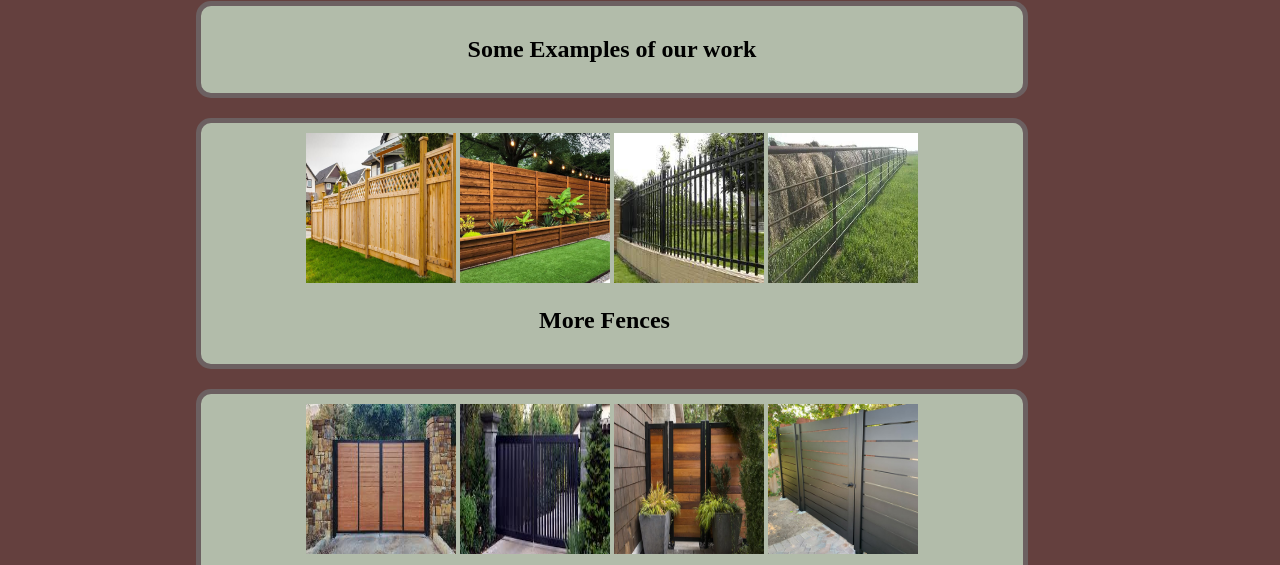
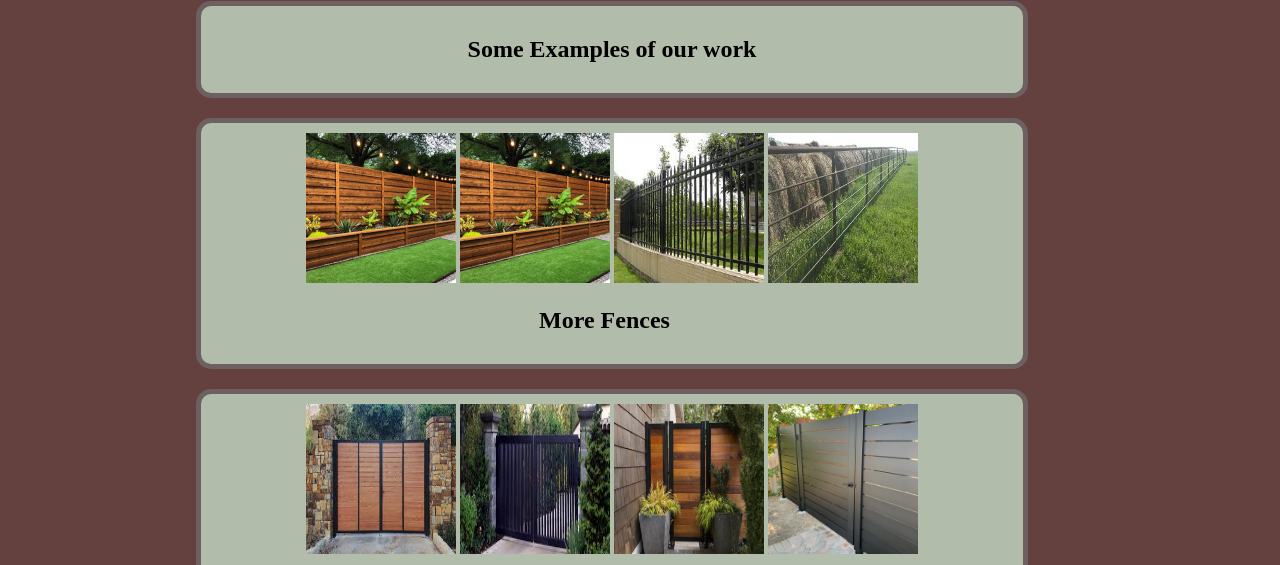
Before and after one commit to xX7Domo7Xx/Fences-Gates_Final, a plain HTML site: page index.html in a window 1280 px wide. Shown: the part 224-789 px from the top of the page. Drawn offline with Linux system fonts and the light colour scheme.

Commit message:
Update index.html

```diff
--- a/index.html
+++ b/index.html
@@ -49,7 +49,7 @@
     <h1>Some Examples of our work</h1>
     </article>
     <article>
-        <img src="Fence Home page 1.jpg" style="width:150px;height:150px;" >
+        <img src="Fence Home page 2.webp" style="width:150px;height:150px;" >
         <img src="Fence Home Page 2.webp" style="width:150px;height:150px;" >
         <img src="Fence Home page 3.jpg" style="width:150px;height:150px;">
         <img src="Fence Home Page 4.webp" style="width:150px;height:150px;">
```
